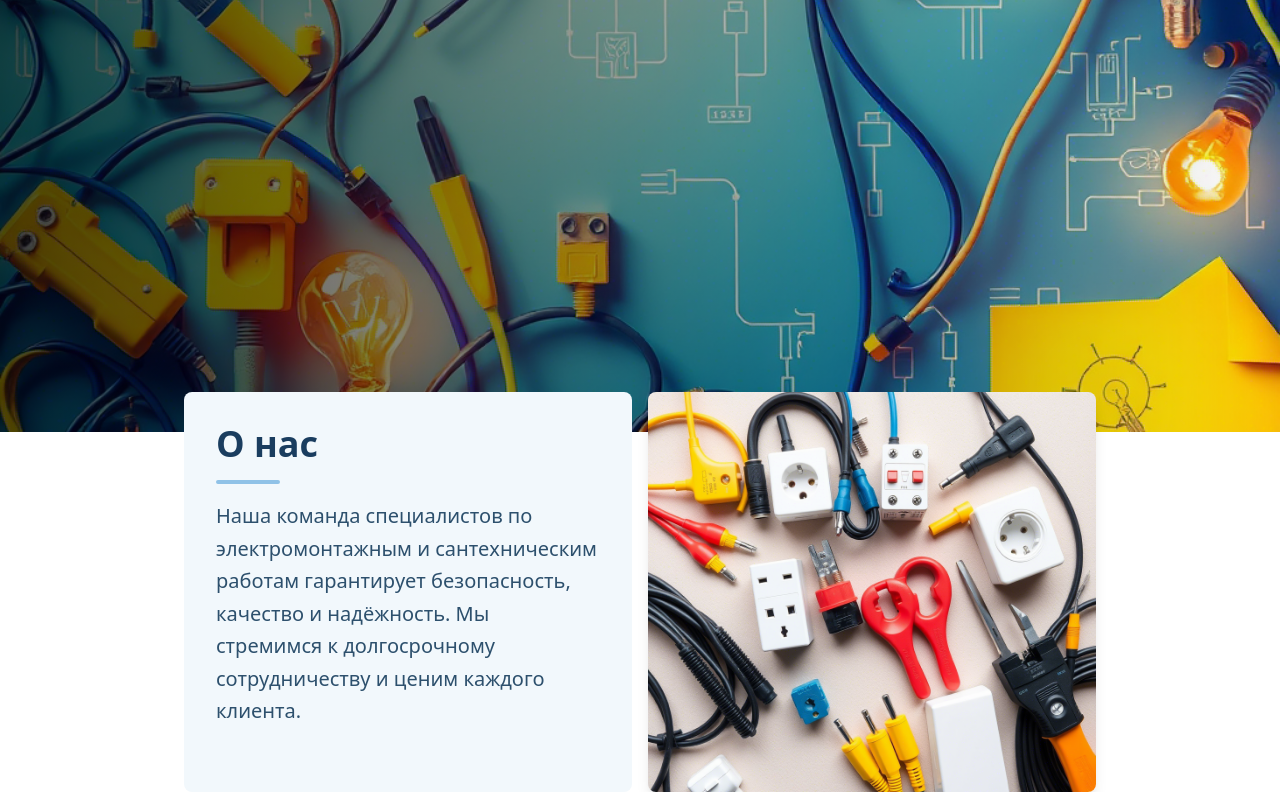
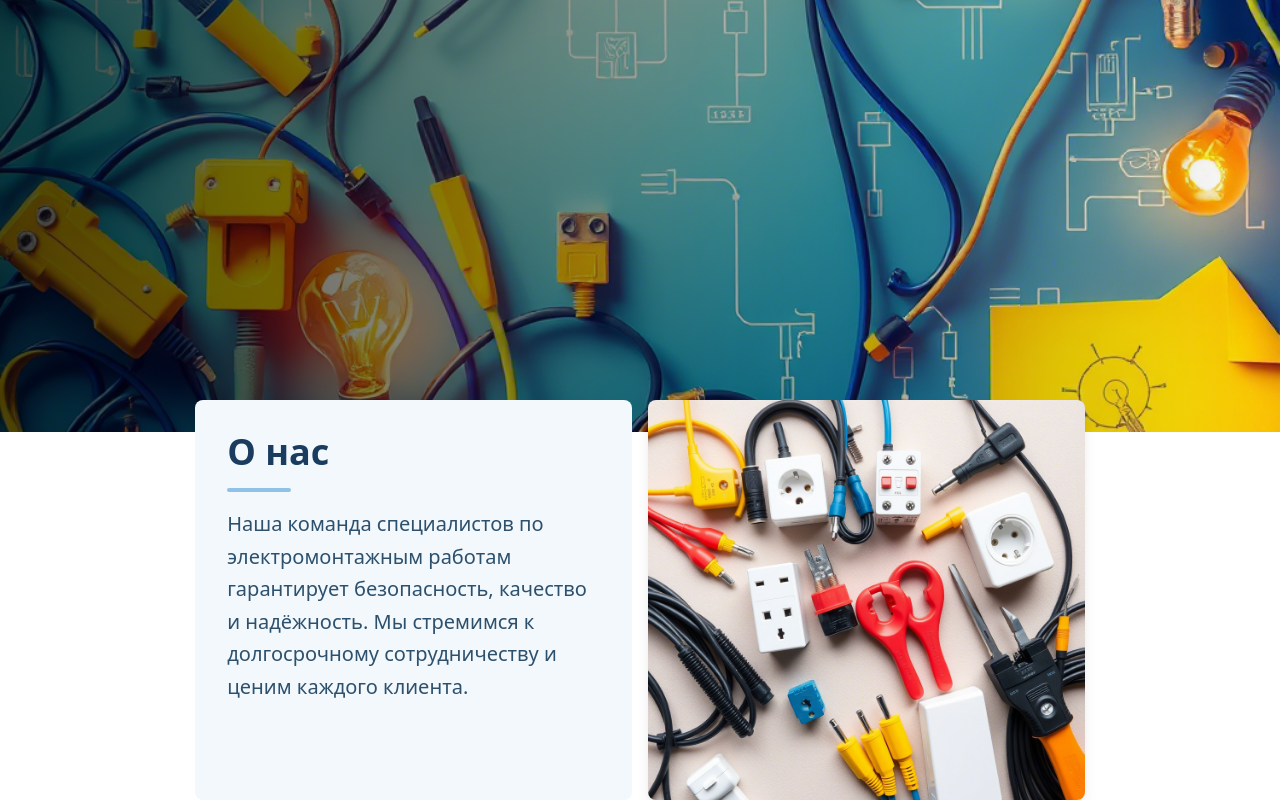
Before and after one commit to lexxik753/electrics, a Vue app: page / in a window 1280 px wide. Shown: the part 528-1328 px from the top of the page. Built offline with nearby package versions, Linux system fonts and the light colour scheme; the HTML template or start-up script is replaced by a standard one.

Commit message:
correct text about us

```diff
--- a/src/blocks/About.vue
+++ b/src/blocks/About.vue
@@ -2,12 +2,12 @@
 </script>
 
 <template>
-    <section class="flex lg:flex-row md:flex-col lg:justify-center md:items-center gap-4 -my-10 relative z-50">
+    <section class="flex lg:flex-row md:flex-col lg:justify-center md:items-center gap-4 -my-8 mx-4 relative">
         <div class=" w-full lg:w-[45%] xl:w-[35%] 2xl:w-[30%] p-6 lg:p-8 font-sans rounded-lg bg-[#F2F8FC] lg:h-[400px]">
             <h3 class="text-2xl lg:text-3xl xl:text-4xl font-bold text-[#1A3D5F]">О нас</h3>
             <hr class="w-16 my-4 border-2 border-[#90C2E7] rounded-full">
             <p class="text-base lg:text-lg xl:text-xl text-[#2D506D] leading-relaxed">
-                Наша команда специалистов по электромонтажным и сантехническим работам гарантирует безопасность, качество и надёжность. Мы стремимся к долгосрочному сотрудничеству и ценим каждого клиента.
+                Наша команда специалистов по электромонтажным работам гарантирует безопасность, качество и надёжность. Мы стремимся к долгосрочному сотрудничеству и ценим каждого клиента.
             </p>
         </div>
         <div class="w-full lg:w-[45%] xl:w-[35%] 2xl:w-[30%] h-[300px] lg:h-[400px] rounded-lg overflow-hidden shadow-lg">
```
